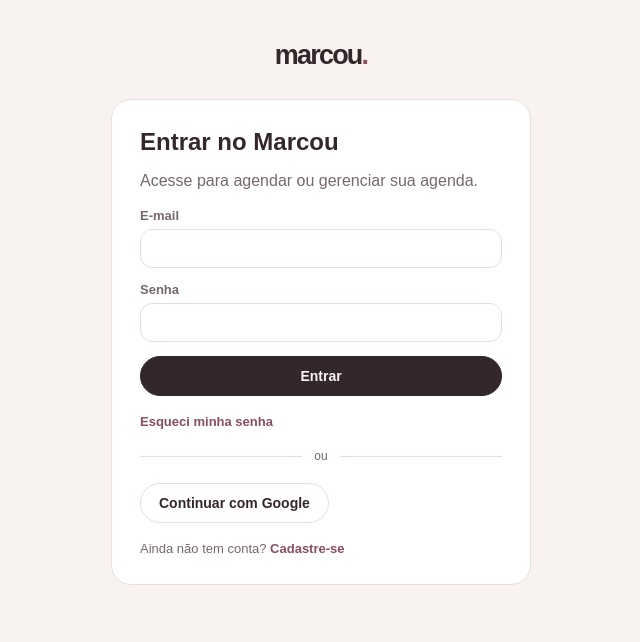
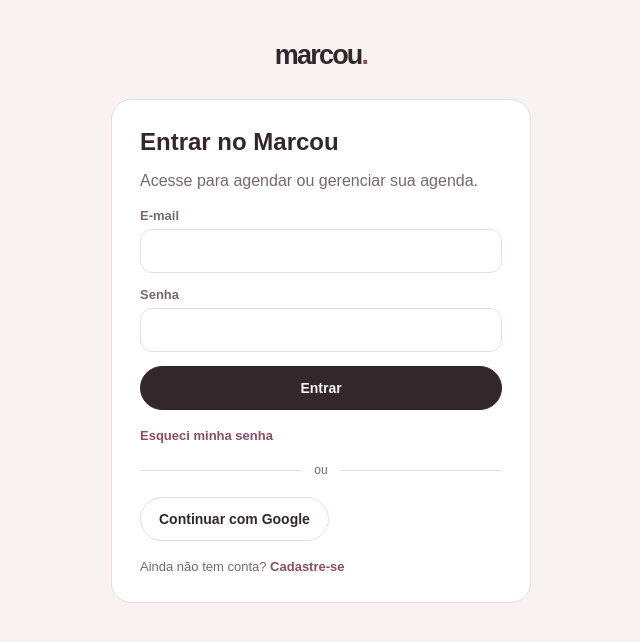
Before and after one commit to deividjmoura/marcou, a Next.js app: page /login in a window 1280 px wide. Shown: the top 642 px of the page, without its empty margins (319-959 px from the left). Built offline with nearby package versions, Linux system fonts and the light colour scheme.

Commit message:
feat(design-system): standardize control minimum height

```diff
--- a/src/styles/design-tokens.css
+++ b/src/styles/design-tokens.css
@@ -57,6 +57,10 @@
   font-family: var(--ds-font-sans);
 }
 
+:where(button, .field input, .field select, .field textarea, .slot) {
+  min-height: var(--ds-control-min-height);
+}
+
 @media (prefers-reduced-motion: reduce) {
   *,
   *::before,
```
